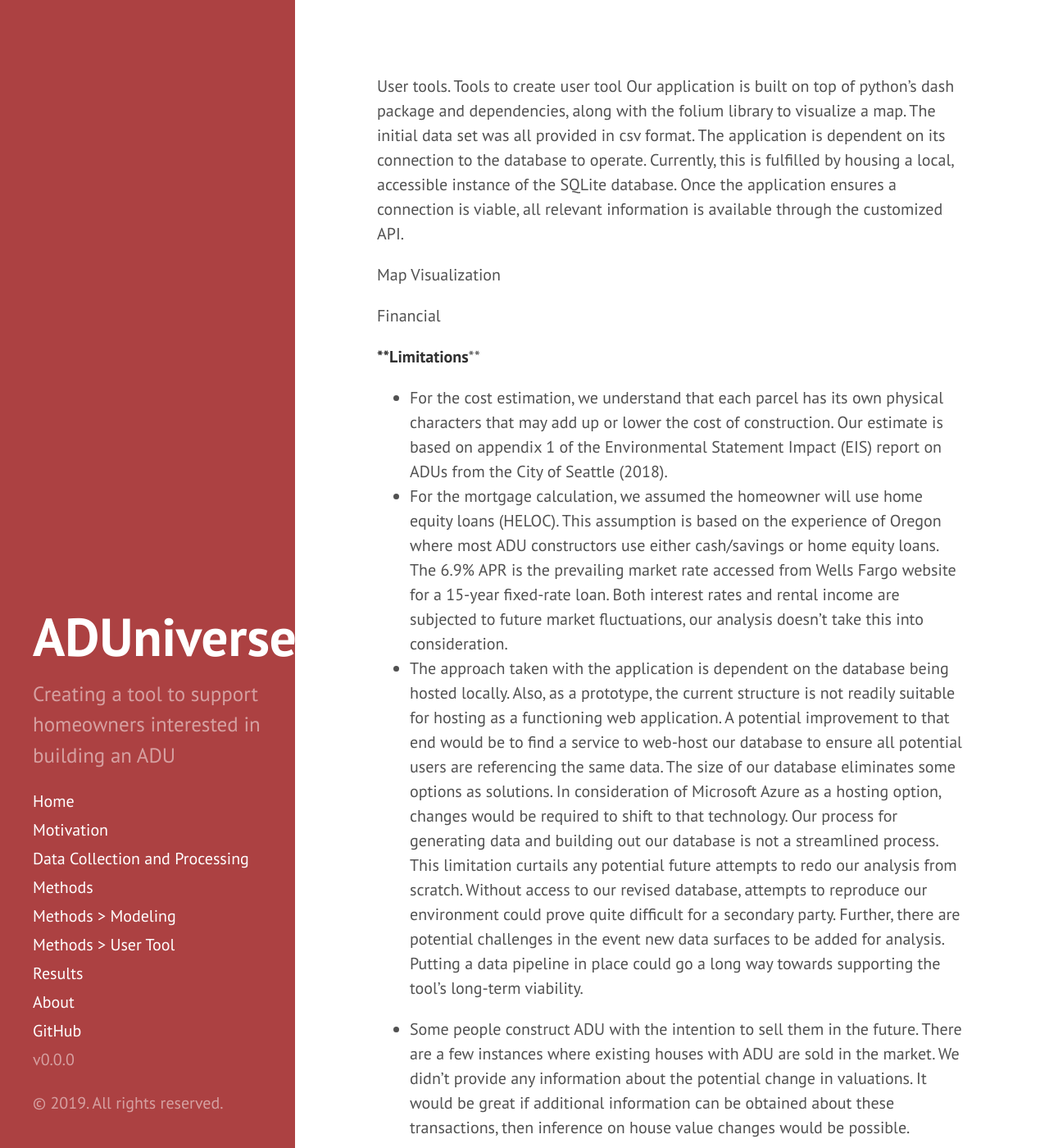
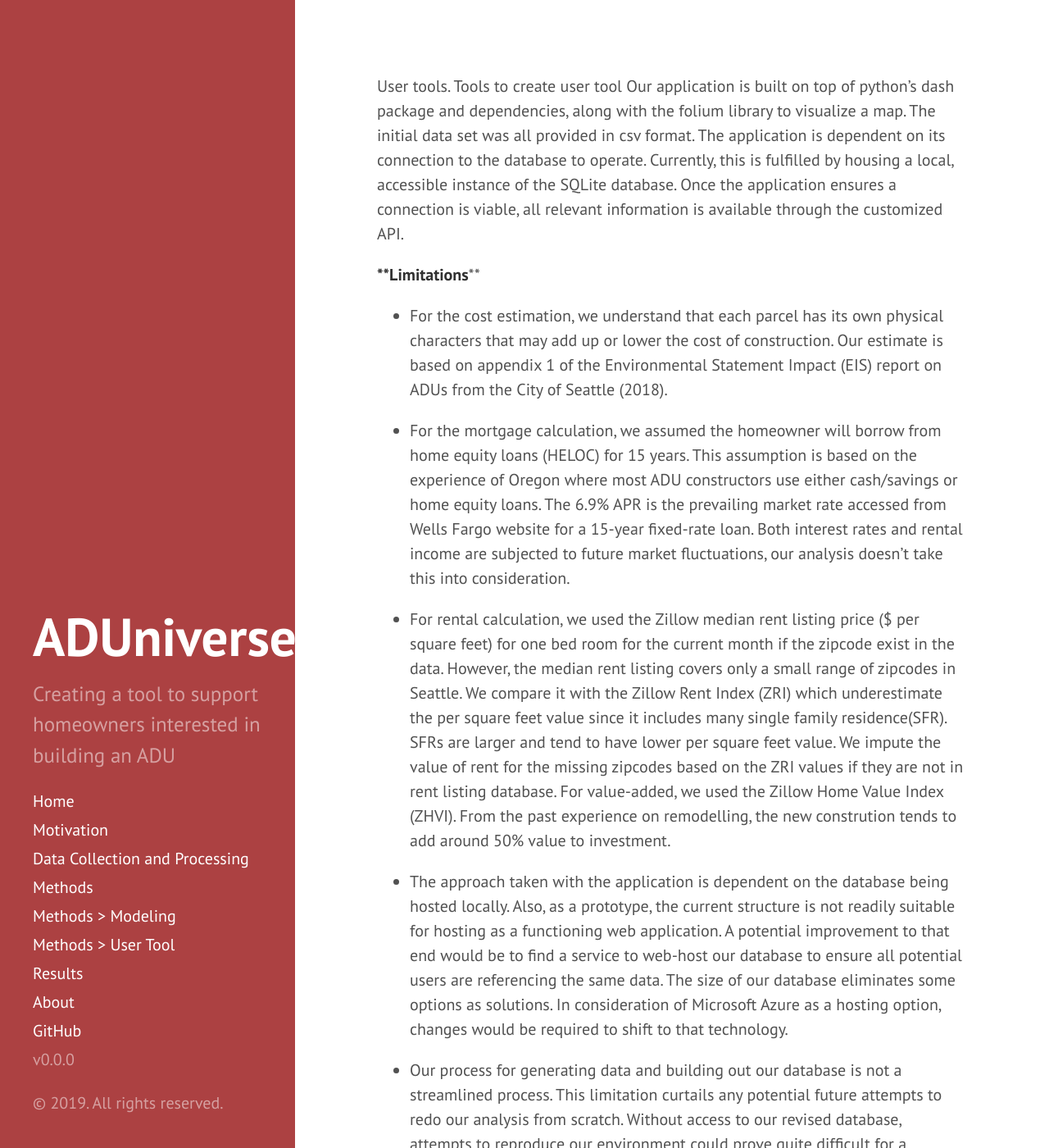
Before and after one commit to uwescience/ADUniverse, a Jekyll site: the page built from user_tool.md, in a window 1280 px wide and 1400 px high. Shown: the whole window at 82% size. Built offline with Jekyll 4.4.1, drawn with Linux system fonts in a browser that asks for light colours; our own code applies the rules of GitHub Pages for plain Markdown files; some of the changed text lies outside the part shown.

Commit message:
Update user_tool.md

```diff
--- a/user_tool.md
+++ b/user_tool.md
@@ -2,15 +2,15 @@ User tools.
 Tools to create user tool
 Our application is built on top of python's dash package and dependencies, along with the folium library to visualize a map. The initial data set was all provided in csv format. The application is dependent on its connection to the database to operate. Currently, this is fulfilled by housing a local, accessible instance of the SQLite database. Once the application ensures a connection is viable, all relevant information is available through the customized API.
 
-Map Visualization
-
-Financial
-
-
 ****Limitations****
  - For the cost estimation, we understand that each parcel has its own physical characters that may add up or lower the cost of construction. Our estimate is based on appendix 1 of the Environmental Statement Impact (EIS) report on ADUs from the City of Seattle (2018).
- - For the mortgage calculation, we assumed the homeowner will use home equity loans (HELOC). This assumption is based on the experience of Oregon where most ADU constructors use either cash/savings or home equity loans. The 6.9% APR is the prevailing market rate accessed from Wells Fargo website for a 15-year fixed-rate loan. Both interest rates and rental income are subjected to future market fluctuations, our analysis doesn’t take this into consideration.
+
+ - For the mortgage calculation, we assumed the homeowner will borrow from home equity loans (HELOC) for 15 years. This assumption is based on the experience of Oregon where most ADU constructors use either cash/savings or home equity loans. The 6.9% APR is the prevailing market rate accessed from Wells Fargo website for a 15-year fixed-rate loan. Both interest rates and rental income are subjected to future market fluctuations, our analysis doesn’t take this into consideration.
+
+ - For rental calculation, we used the Zillow median rent listing price ($ per square feet) for one bed room for the current month if the zipcode exist in the data. However, the median rent listing covers only a small range of zipcodes in Seattle. We compare it with the Zillow Rent Index (ZRI) which underestimate the per square feet value since it includes many single family residence(SFR). SFRs are larger and tend to have lower per square feet value. We impute the value of rent for the missing zipcodes based on the ZRI values if they are not in rent listing database. For value-added, we used the Zillow Home Value Index (ZHVI). From the past experience on remodelling, the new constrution tends to add around 50% value to investment.
+
  - The approach taken with the application is dependent on the database being hosted locally. Also, as a prototype, the current structure is not readily suitable for hosting as a functioning web application. A potential improvement to that end would be to find a service to web-host our database to ensure all potential users are referencing the same data. The size of our database eliminates some options as solutions. In consideration of Microsoft Azure as a hosting option, changes would be required to shift to that technology.
-Our process for generating data and building out our database is not a streamlined process. This limitation curtails any potential future attempts to redo our analysis from scratch. Without access to our revised database, attempts to reproduce our environment could prove quite difficult for a secondary party. Further, there are potential challenges in the event new data surfaces to be added for analysis. Putting a data pipeline in place could go a long way towards supporting the tool’s long-term viability.
+
+ - Our process for generating data and building out our database is not a streamlined process. This limitation curtails any potential future attempts to redo our analysis from scratch. Without access to our revised database, attempts to reproduce our environment could prove quite difficult for a secondary party. Further, there are potential challenges in the event new data surfaces to be added for analysis. Putting a data pipeline in place could go a long way towards supporting the tool’s long-term viability.
 
  - Some people construct ADU with the intention to sell them in the future. There are a few instances where existing houses with ADU are sold in the market. We didn't provide any information about the potential change in valuations. It would be great if additional information can be obtained about these transactions, then inference on house value changes would be possible.
```
